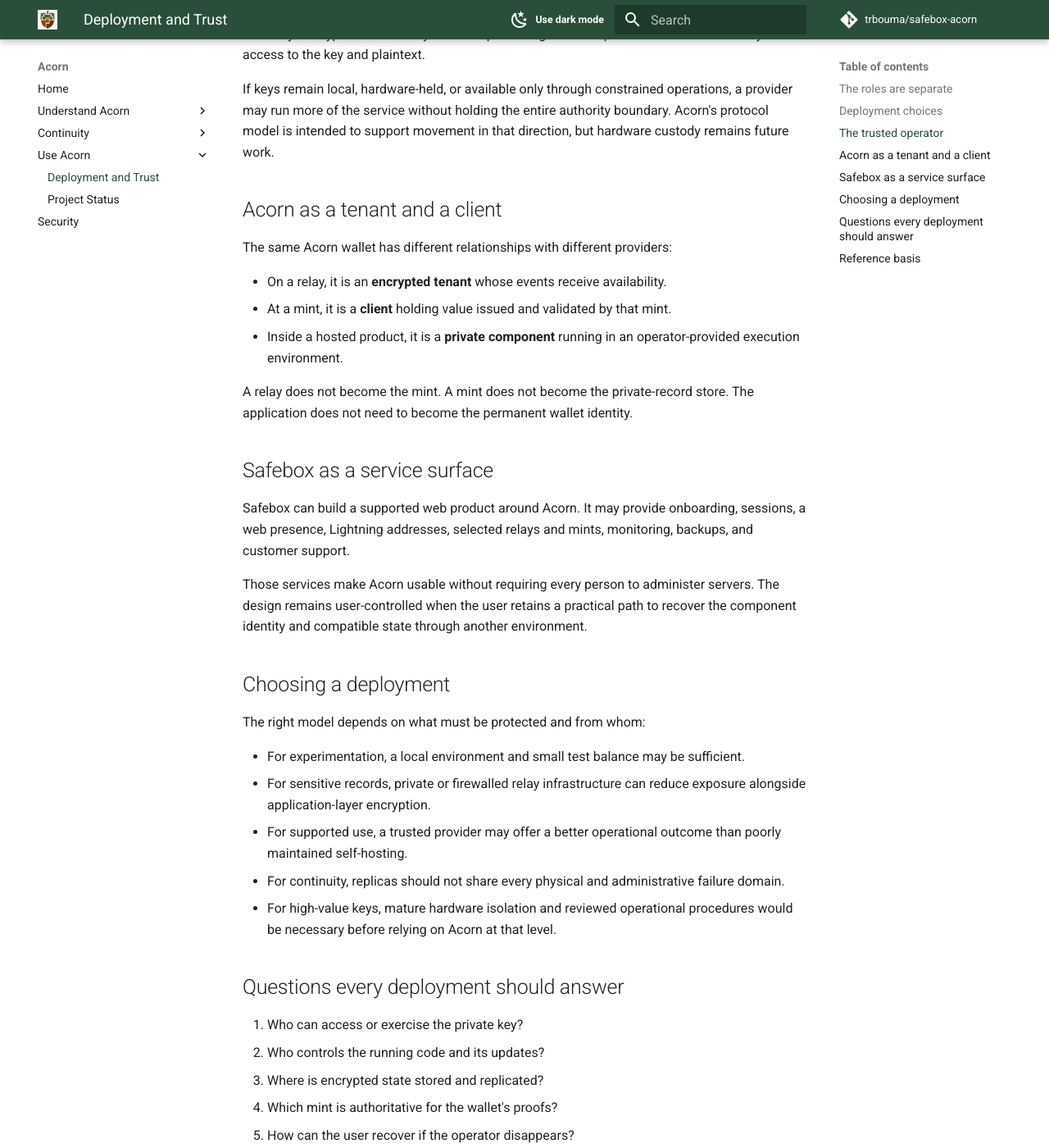
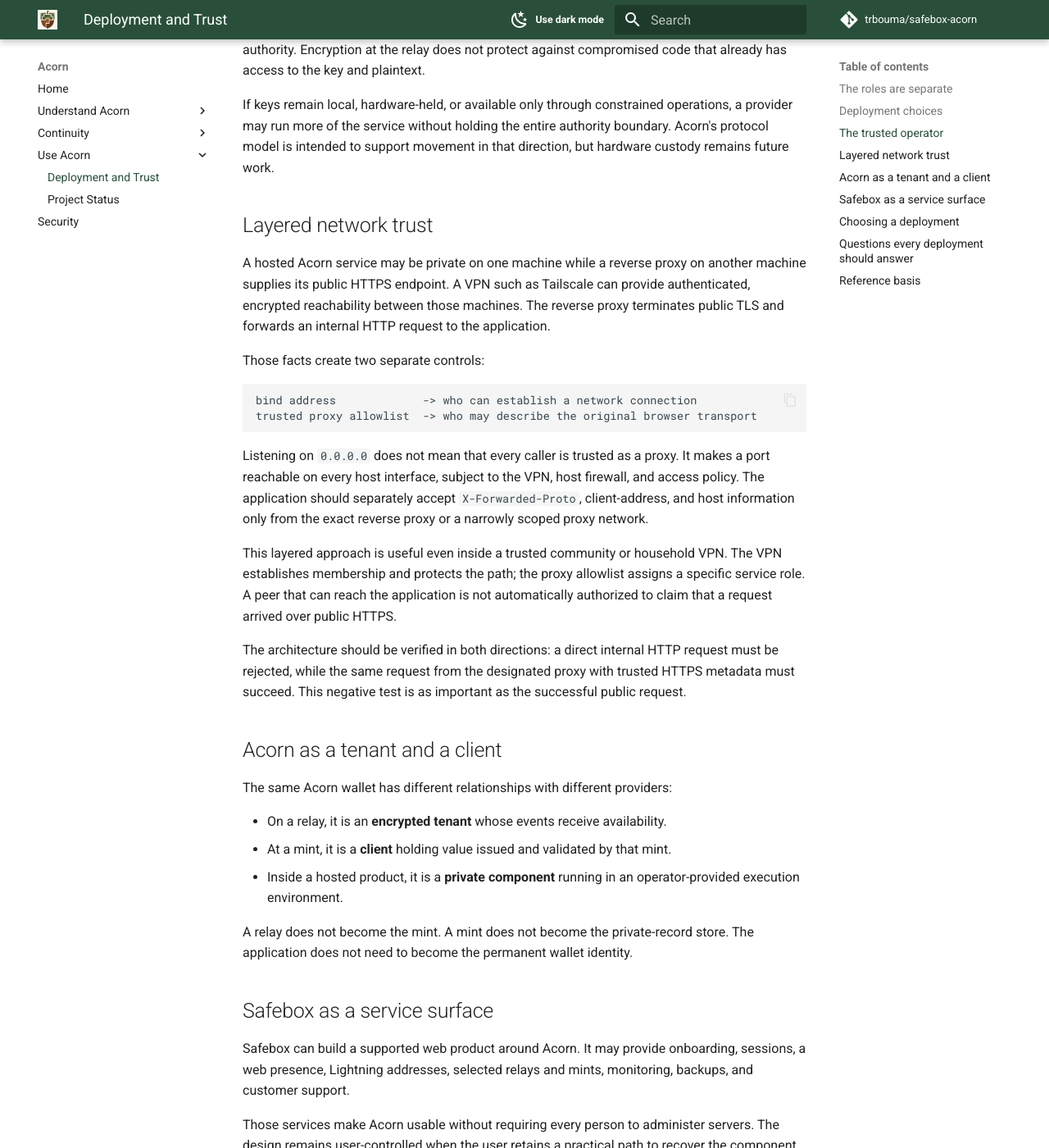
Before and after one commit to trbouma/safebox-acorn, an MkDocs documentation site: the page built from website/deployment-and-trust.md, in a window 1280 px wide and 1400 px high, scrolled down 1691 px. Shown: the whole window at 82% size. Built offline with MkDocs 1.6.1 and Material for MkDocs 9.7.7, drawn with Linux system fonts in a browser that asks for light colours; comment, search, counter and statistics services are not loaded; some of the changed text lies outside the part shown.

Commit message:
update security and trust assumptions

````diff
--- a/website/deployment-and-trust.md
+++ b/website/deployment-and-trust.md
@@ -21,6 +21,7 @@
 data  -> signed and encrypted state hosted on relays
 mint  -> ecash issuance and spend-state authority
 app   -> experience, workflow, policy, and support
+edge  -> private reachability, TLS termination, and transport metadata
 ```
 
 One organization may provide several of these roles, but they are not the same
@@ -62,6 +63,37 @@
 operations, a provider may run more of the service without holding the entire
 authority boundary. Acorn's protocol model is intended to support movement in
 that direction, but hardware custody remains future work.
+
+## Layered network trust
+
+A hosted Acorn service may be private on one machine while a reverse proxy on
+another machine supplies its public HTTPS endpoint. A VPN such as Tailscale can
+provide authenticated, encrypted reachability between those machines. The
+reverse proxy terminates public TLS and forwards an internal HTTP request to
+the application.
+
+Those facts create two separate controls:
+
+```text
+bind address             -> who can establish a network connection
+trusted proxy allowlist  -> who may describe the original browser transport
+```
+
+Listening on `0.0.0.0` does not mean that every caller is trusted as a proxy.
+It makes a port reachable on every host interface, subject to the VPN, host
+firewall, and access policy. The application should separately accept
+`X-Forwarded-Proto`, client-address, and host information only from the exact
+reverse proxy or a narrowly scoped proxy network.
+
+This layered approach is useful even inside a trusted community or household
+VPN. The VPN establishes membership and protects the path; the proxy allowlist
+assigns a specific service role. A peer that can reach the application is not
+automatically authorized to claim that a request arrived over public HTTPS.
+
+The architecture should be verified in both directions: a direct internal HTTP
+request must be rejected, while the same request from the designated proxy with
+trusted HTTPS metadata must succeed. This negative test is as important as the
+successful public request.
 
 ## Acorn as a tenant and a client
 
@@ -110,6 +142,8 @@
 5. How can the user recover if the operator disappears?
 6. What metadata remains visible to relays and networks?
 7. What is monitored, backed up, tested, and documented?
+8. Which network peer is authorized to assert public transport and client
+   metadata?
 
 User-controlled architecture is not a single hosting prescription. It is the
 discipline of answering these questions while keeping continuity portable.
@@ -123,3 +157,4 @@
 - [Safebox Application Boundary](https://github.com/trbouma/safebox-acorn/blob/main/docs/SAFEBOX-APP-BOUNDARY.md)
 - [FreeBSD Jail Installation](https://github.com/trbouma/safebox-acorn/blob/main/docs/FREEBSD-JAIL-INSTALL.md)
 - [Acorn Product North Star](https://github.com/trbouma/safebox-acorn/blob/main/docs/ACORN-PRODUCT-NORTH-STAR.md)
+- [Safebox Web Tailscale Reverse-Proxy Deployment](https://github.com/trbouma/safebox-web/blob/main/docs/TAILSCALE-REVERSE-PROXY-DEPLOYMENT.md)
````
Also changed, not shown: SECURITY.md (+2 -0 lines), docs/SAFEBOX-APP-BOUNDARY.md (+20 -0 lines), docs/STATELESS-WEB-INTEGRATION.md (+19 -0 lines).
